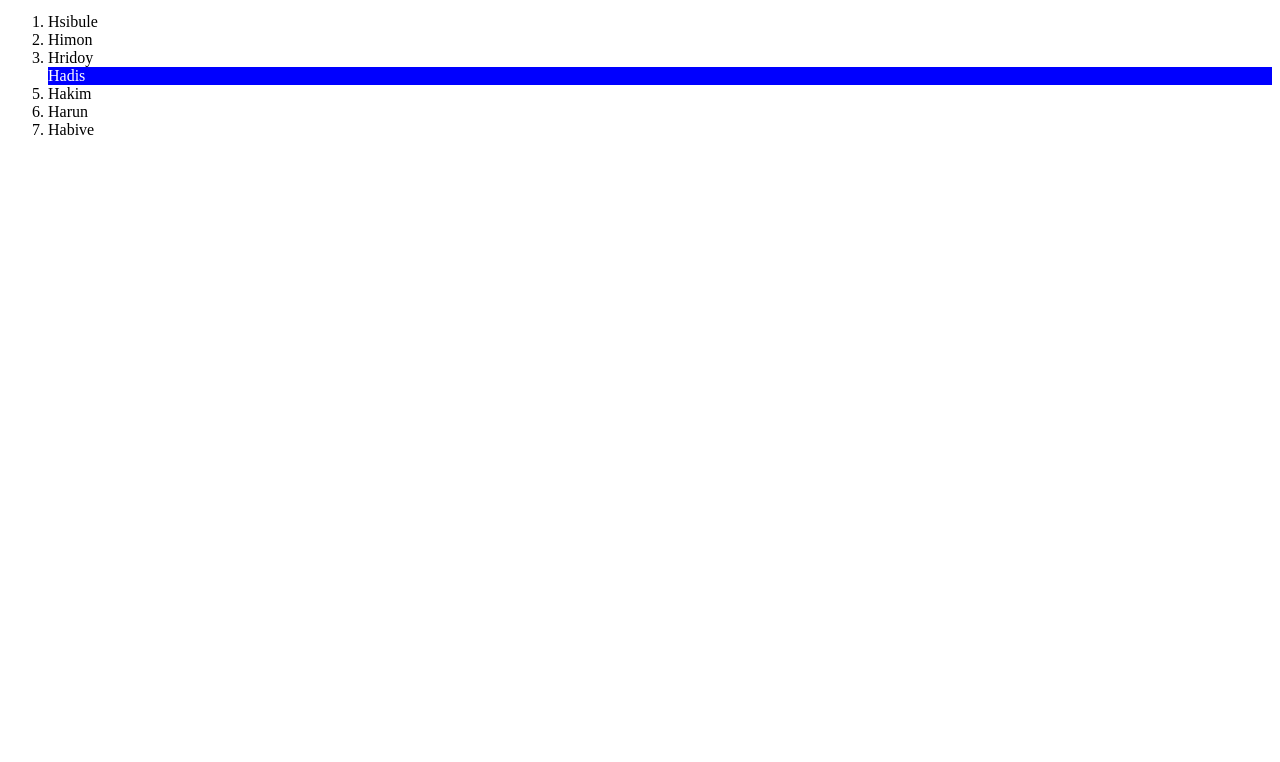
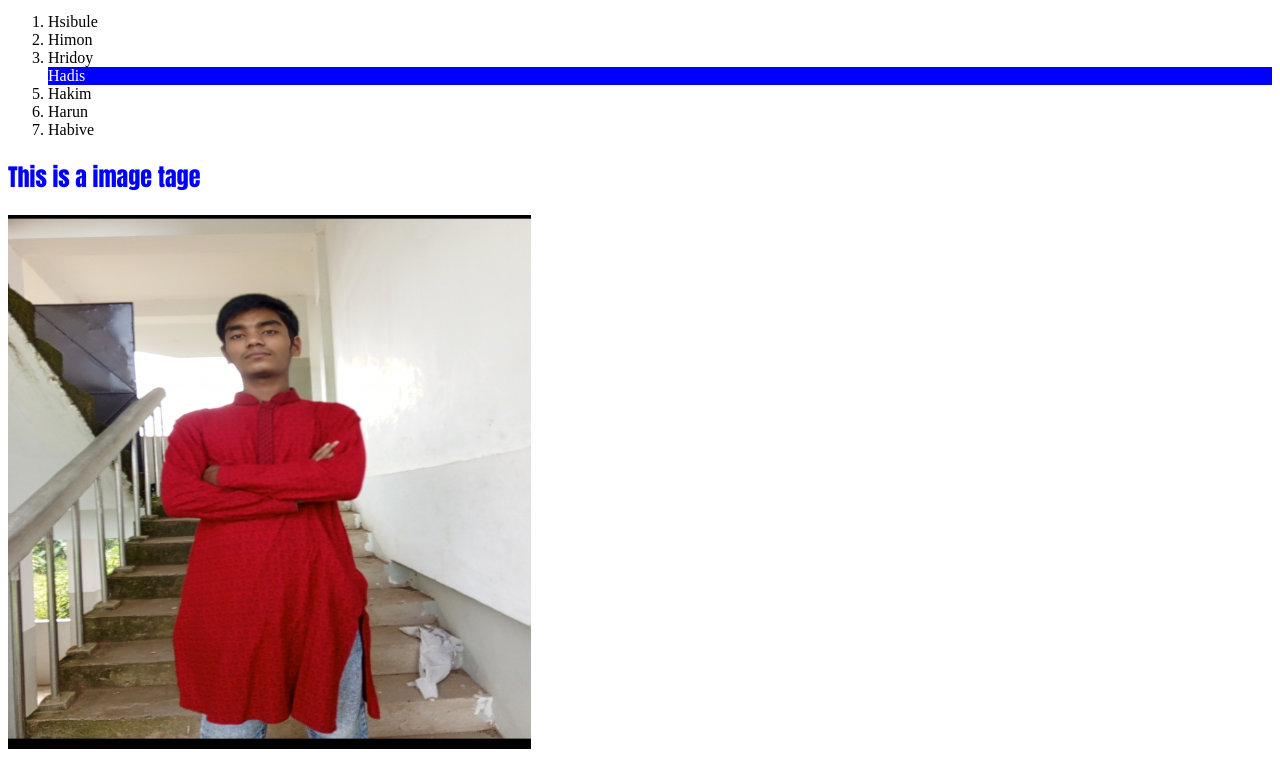
Before and after one commit to Himon64/my-first-github-push, a plain HTML site: page index.html in a window 1280 px wide. Shown: the part 131-893 px from the top of the page. Before the commit the page ends 800 px from the top, so only its background shows below. Drawn offline with Linux system fonts and the light colour scheme.

Commit message:
my first commit

```diff
--- a/index.css
+++ b/index.css
@@ -12,3 +12,7 @@ h1{
     background-color: blue;
 
 }
+.hi{
+    width: 523px;
+    height: 534px;
+}
--- a/index.html
+++ b/index.html
@@ -20,5 +20,9 @@
         <li>Harun</li>
         <li>Habive</li>
     </ol>
+    <div>
+        <h2>This is a image tage</h2>
+        <img src="IMG_20231130_215113 - Copy (2) - Copy.jpg" alt="" class="hi">
+    </div>
 </body>
 </html>
```
Also changed, not shown: IMG_20231130_215113 - Copy (2) - Copy.jpg (added).
